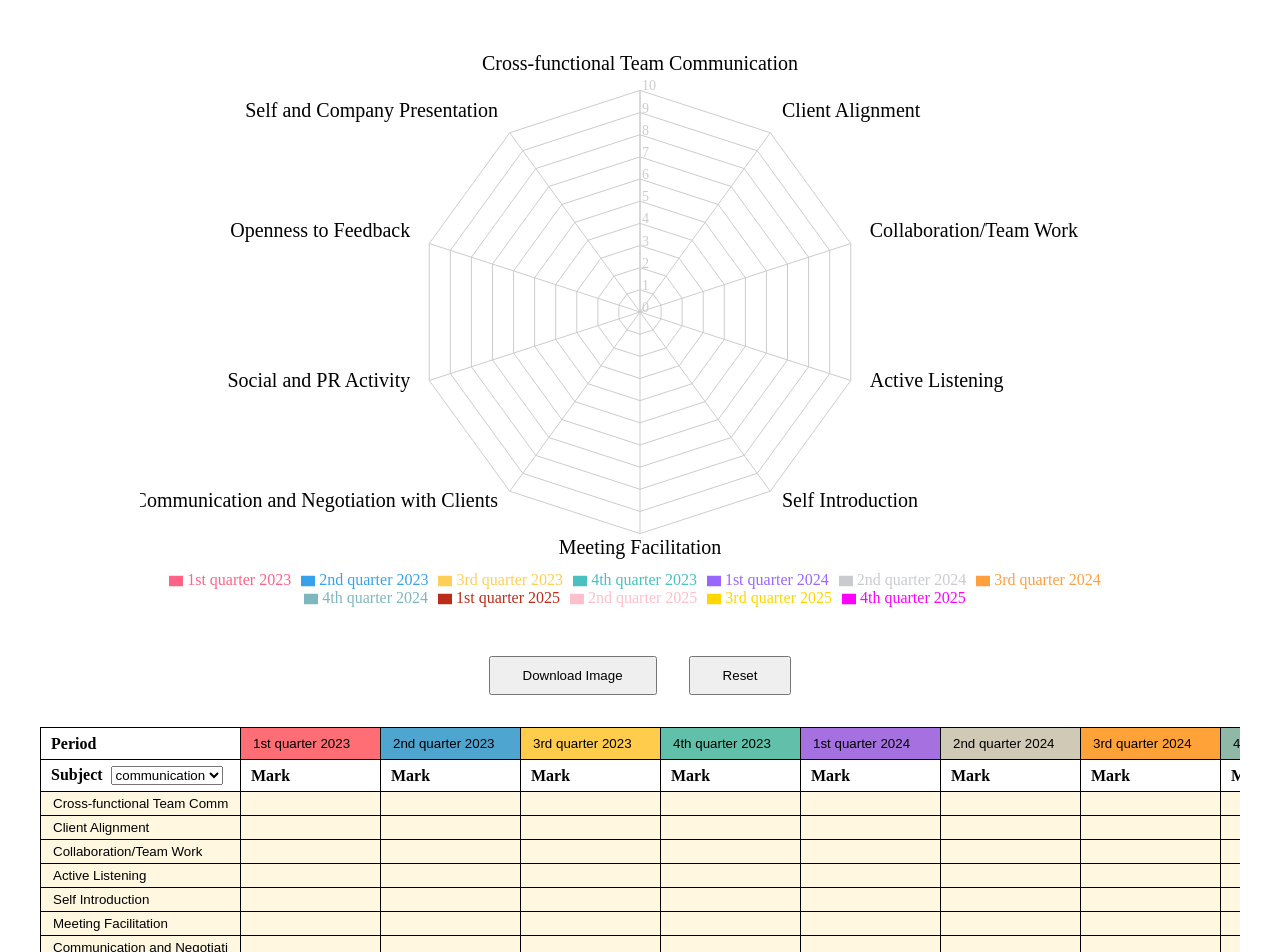
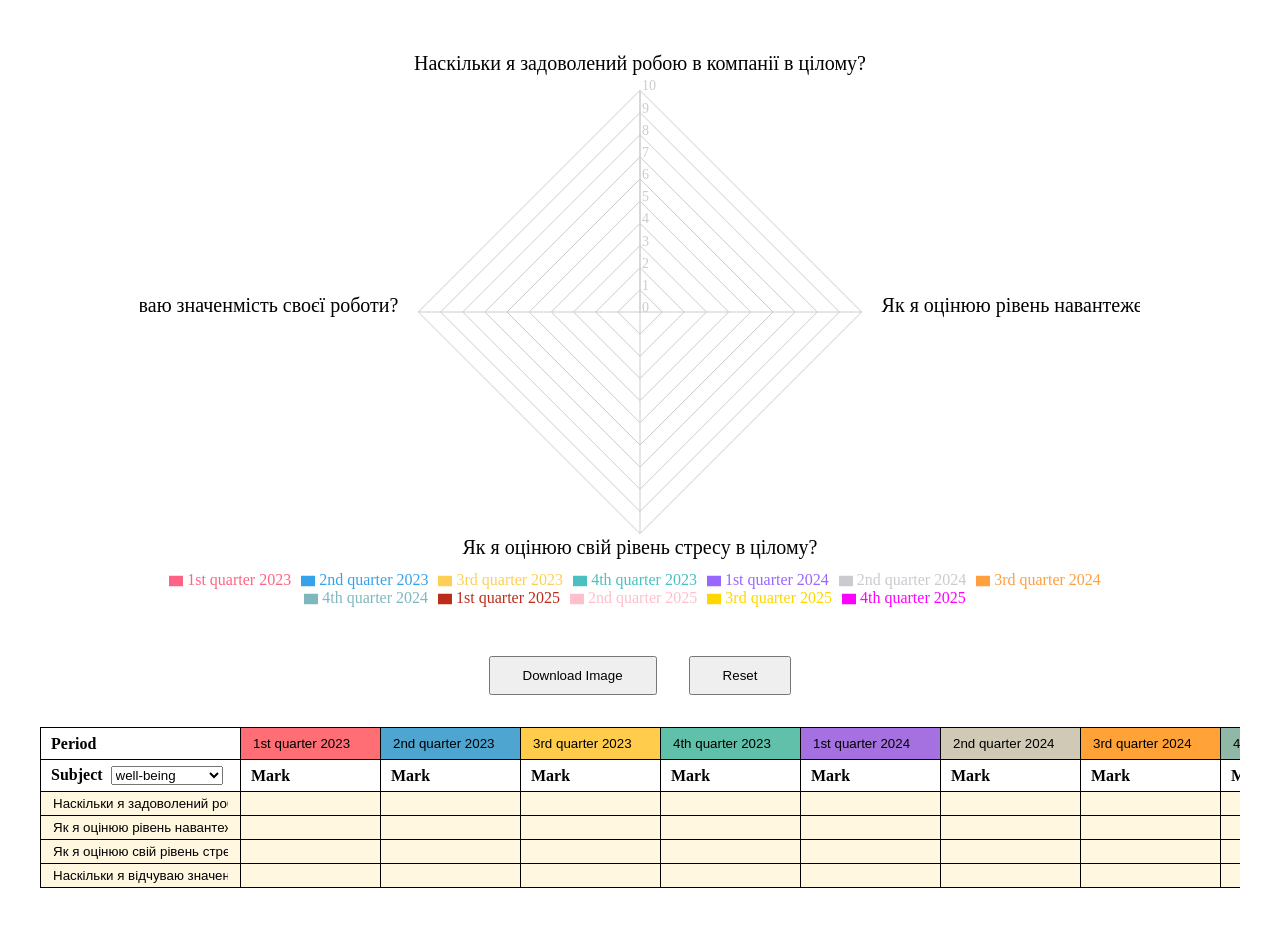
Before and after one commit to a1exalexander/performance-diagram, a React (Vite) app: page / in a window 1280 px wide. Shown: the top 952 px of the page. Built offline with nearby package versions, Linux system fonts and the light colour scheme.

Commit message:
Add readme and new category

```diff
--- a/package.json
+++ b/package.json
@@ -1,5 +1,5 @@
 {
-  "name": "performance-review-diagram",
+  "name": "performance-diagram",
   "private": true,
   "version": "0.0.0",
   "type": "module",
--- a/src/data/categories.ts
+++ b/src/data/categories.ts
@@ -1,4 +1,13 @@
 export const categories = [
+  {
+    name: "well-being",
+    options: [
+      "Наскільки я задоволений робою в компанії в цілому?",
+      "Як я оцінюю рівень навантеження на роботі?",
+      "Як я оцінюю свій рівень стресу в цілому?",
+      "Наскільки я відчуваю значенмість своєї роботи?",
+    ],
+  },
   {
     name: "communication",
     options: [
```
Also changed, not shown: 2 other files (tests, documents, lock files or other folders).
